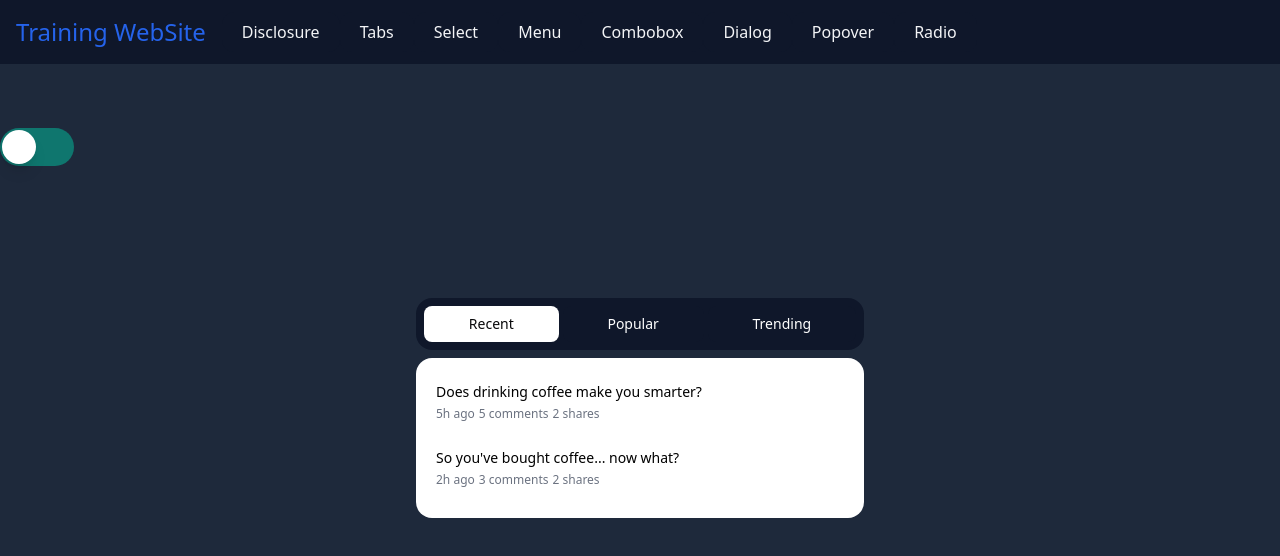
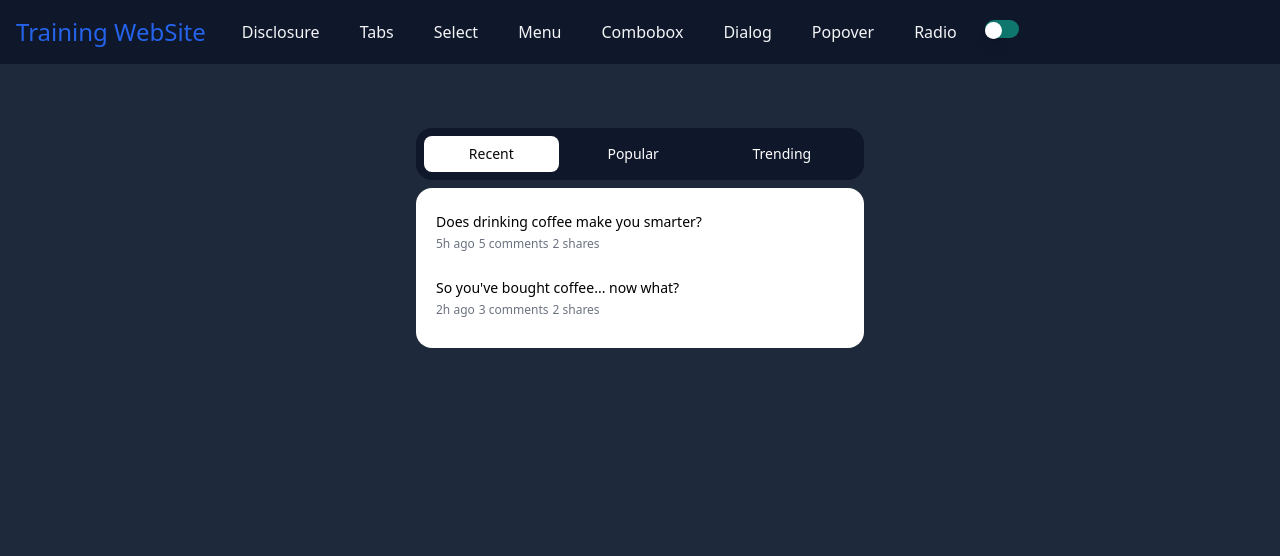
Before and after one commit to giliolizera/Training, a Vue app: page /tabs in a window 1280 px wide. Shown: the top 556 px of the page. Built offline with nearby package versions, Linux system fonts and the light colour scheme; what maska would draw is missing.

Commit message:
feat: fix combobox and improve

```diff
--- a/src/components/Combobox.vue
+++ b/src/components/Combobox.vue
@@ -118,7 +118,7 @@
         if(this.active < 0 && this.query === ''){
           this.active = this.people.length-1;
         }
-        else if(this.active < 0 && this.filtredPeopleLenght < 10){
+        else if(this.active < 0){
           this.active = this.filtredPeopleLenght-1;
         }
       },
--- a/src/components/Switch.vue
+++ b/src/components/Switch.vue
@@ -1,18 +1,15 @@
 <template>
-   <div class="py-16">
      <Switch
        v-model="enabled"
        :class="enabled ? 'bg-teal-900' : 'bg-teal-700'"
-       class="relative inline-flex h-[38px] w-[74px] shrink-0 cursor-pointer rounded-full border-2 border-transparent transition-colors duration-200 ease-in-out focus:outline-none focus-visible:ring-2 focus-visible:ring-white focus-visible:ring-opacity-75"
+       class="relative inline-flex h-[18px] w-[34px] shrink-0 cursor-pointer rounded-full border-2 border-transparent transition-colors duration-200 ease-in-out focus:outline-none focus-visible:ring-2 focus-visible:ring-white focus-visible:ring-opacity-75"
      >
-       <span class="sr-only">Use setting</span>
        <span
          aria-hidden="true"
-         :class="enabled ? 'translate-x-9' : 'translate-x-0'"
-         class="pointer-events-none inline-block h-[34px] w-[34px] transform rounded-full bg-white shadow-lg ring-0 transition duration-200 ease-in-out"
+         :class="enabled ? 'translate-x-3.5' : '-translate-x-0.5'"
+         class="pointer-events-none inline-block h-[17px] w-[17px] transform rounded-full bg-white shadow-lg ring-0 transition duration-200 ease-in-out"
        />
      </Switch>
-   </div>
  </template>
 
  <script setup>
--- a/src/components/Tabs.vue
+++ b/src/components/Tabs.vue
@@ -1,6 +1,5 @@
 <template>
   <Upside />
-  <Switch/>
   <div class="bg-slate-800">
     <div class="w-full px-4 pt-16">
       <div class="mx-auto w-full max-w-md rounded-2xl bg-slate-900 p-2">
@@ -156,7 +155,7 @@ export default {
     }
   },
   components: {
-    Upside, Switch
+    Upside
   }
 }
 </script>
--- a/src/components/Upside.vue
+++ b/src/components/Upside.vue
@@ -1,11 +1,13 @@
 <template>
    <div>
       <div class="lg:flex lg:justify-start bg-slate-900">
-         <router-link to="/">
-            <button class="text-blue-600 bg-slate-900 font-medium text-2xl flex p-4 justify-start">
-               Training WebSite
-            </button>
-         </router-link>
+         <div class="lg:inline-flex">
+            <router-link to="/">
+               <button class="text-blue-600 bg-slate-900 font-medium text-2xl flex p-4 justify-start">
+                  Training WebSite
+               </button>
+            </router-link>
+         </div>
          <router-link to="/disclosure" class="mt-3">
             <button class="bg-slate-900 text-gray-100 font-medium py-2 px-5 mb-2 rounded-xl">
                Disclosure
@@ -46,6 +48,18 @@
                Radio
             </button>
          </router-link>
+         <div class="ml-2 mt-5 lg:visible">
+            <Switch class="h-5 w-5"></Switch>
+         </div>
       </div>
    </div>
 </template>
+
+<script>
+   import Switch from './Switch.vue'
+   export default{
+      components: {
+         Switch
+      }
+   }
+</script>
--- a/src/main.js
+++ b/src/main.js
@@ -22,7 +22,7 @@ const routes = [
       component: Site,
    },
    {
-      path: '/login',
+      path: '/cadastro',
       component: Login
    },
    {
```
Also changed, not shown: src/components/Site.vue (+0 -9 lines).
